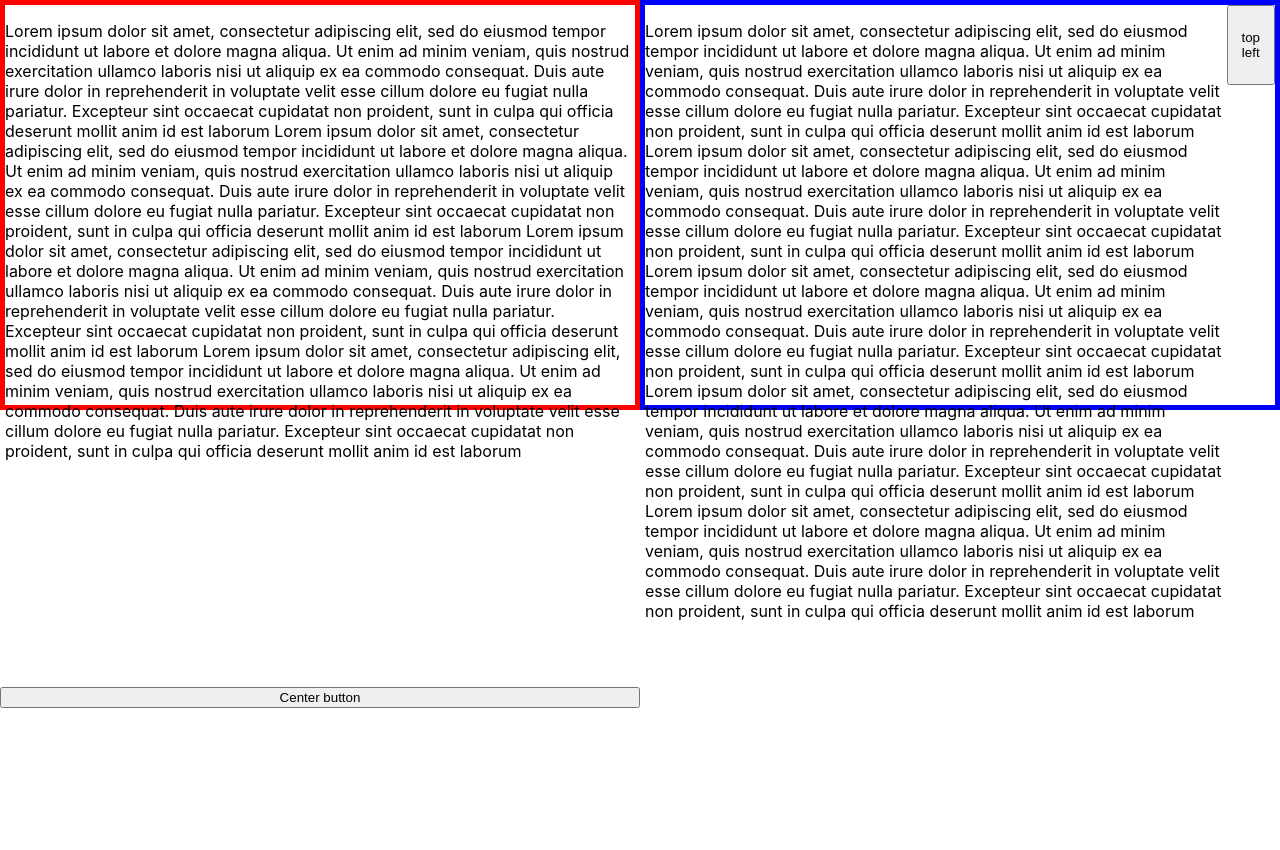
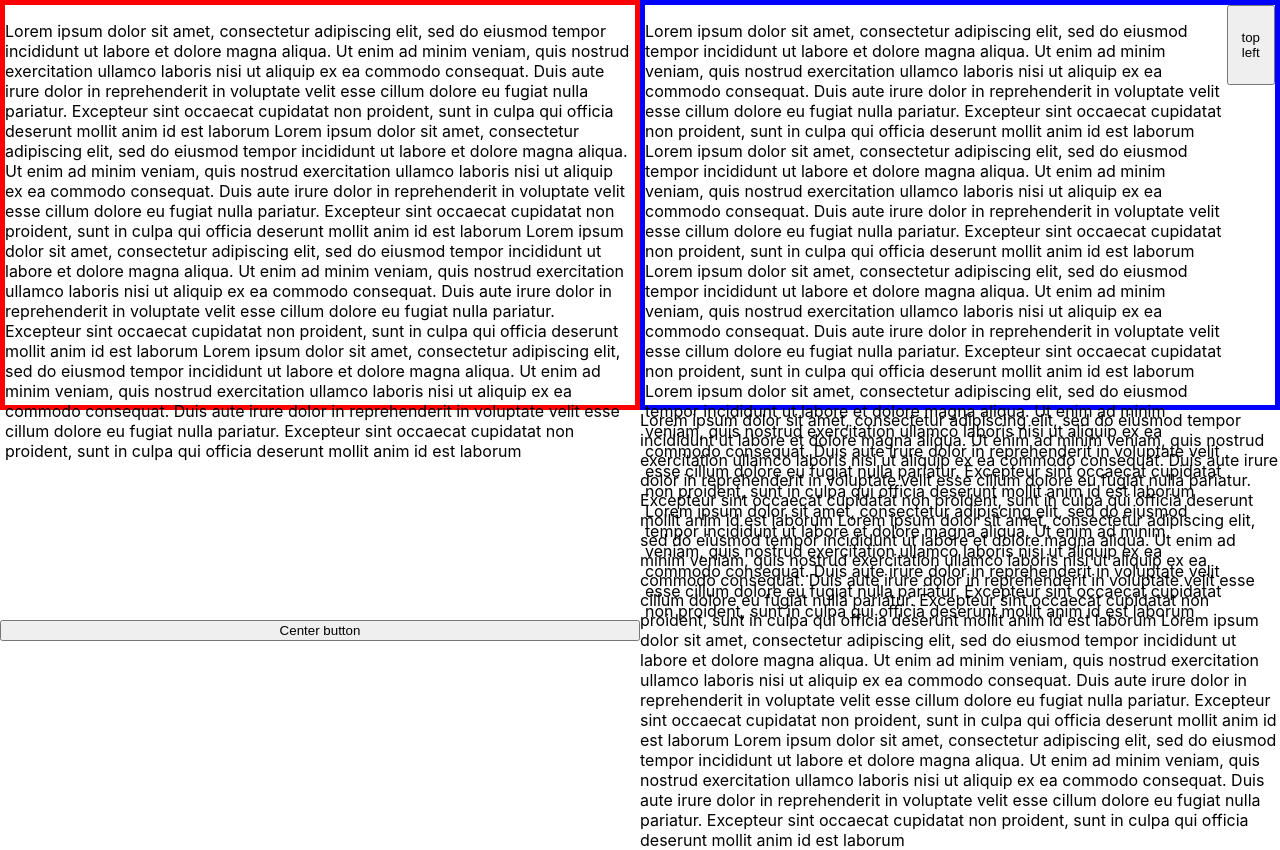
Before and after one commit to GoranAviani/screen_layout_exercise_react_1, a React (Create React App) app: page / in a window 1280 px wide. Before the commit the page ends 800 px from the top, so only its background shows below. Built offline with nearby package versions, Linux system fonts and the light colour scheme.

Commit message:
screen_layout_exercise_react_1

```diff
--- a/src/components/LandingPage.js
+++ b/src/components/LandingPage.js
@@ -25,6 +25,12 @@
 
                 <button class="topLeftButton">top left</button>
             </div>
+            <div class="content">
+                Lorem ipsum dolor sit amet, consectetur adipiscing elit, sed do eiusmod tempor incididunt ut labore et dolore magna aliqua. Ut enim ad minim veniam, quis nostrud exercitation ullamco laboris nisi ut aliquip ex ea commodo consequat. Duis aute irure dolor in reprehenderit in voluptate velit esse cillum dolore eu fugiat nulla pariatur. Excepteur sint occaecat cupidatat non proident, sunt in culpa qui officia deserunt mollit anim id est laborum
+                Lorem ipsum dolor sit amet, consectetur adipiscing elit, sed do eiusmod tempor incididunt ut labore et dolore magna aliqua. Ut enim ad minim veniam, quis nostrud exercitation ullamco laboris nisi ut aliquip ex ea commodo consequat. Duis aute irure dolor in reprehenderit in voluptate velit esse cillum dolore eu fugiat nulla pariatur. Excepteur sint occaecat cupidatat non proident, sunt in culpa qui officia deserunt mollit anim id est laborum
+                Lorem ipsum dolor sit amet, consectetur adipiscing elit, sed do eiusmod tempor incididunt ut labore et dolore magna aliqua. Ut enim ad minim veniam, quis nostrud exercitation ullamco laboris nisi ut aliquip ex ea commodo consequat. Duis aute irure dolor in reprehenderit in voluptate velit esse cillum dolore eu fugiat nulla pariatur. Excepteur sint occaecat cupidatat non proident, sunt in culpa qui officia deserunt mollit anim id est laborum
+                Lorem ipsum dolor sit amet, consectetur adipiscing elit, sed do eiusmod tempor incididunt ut labore et dolore magna aliqua. Ut enim ad minim veniam, quis nostrud exercitation ullamco laboris nisi ut aliquip ex ea commodo consequat. Duis aute irure dolor in reprehenderit in voluptate velit esse cillum dolore eu fugiat nulla pariatur. Excepteur sint occaecat cupidatat non proident, sunt in culpa qui officia deserunt mollit anim id est laborum
+            </div>
 
         </div>
     )
```
